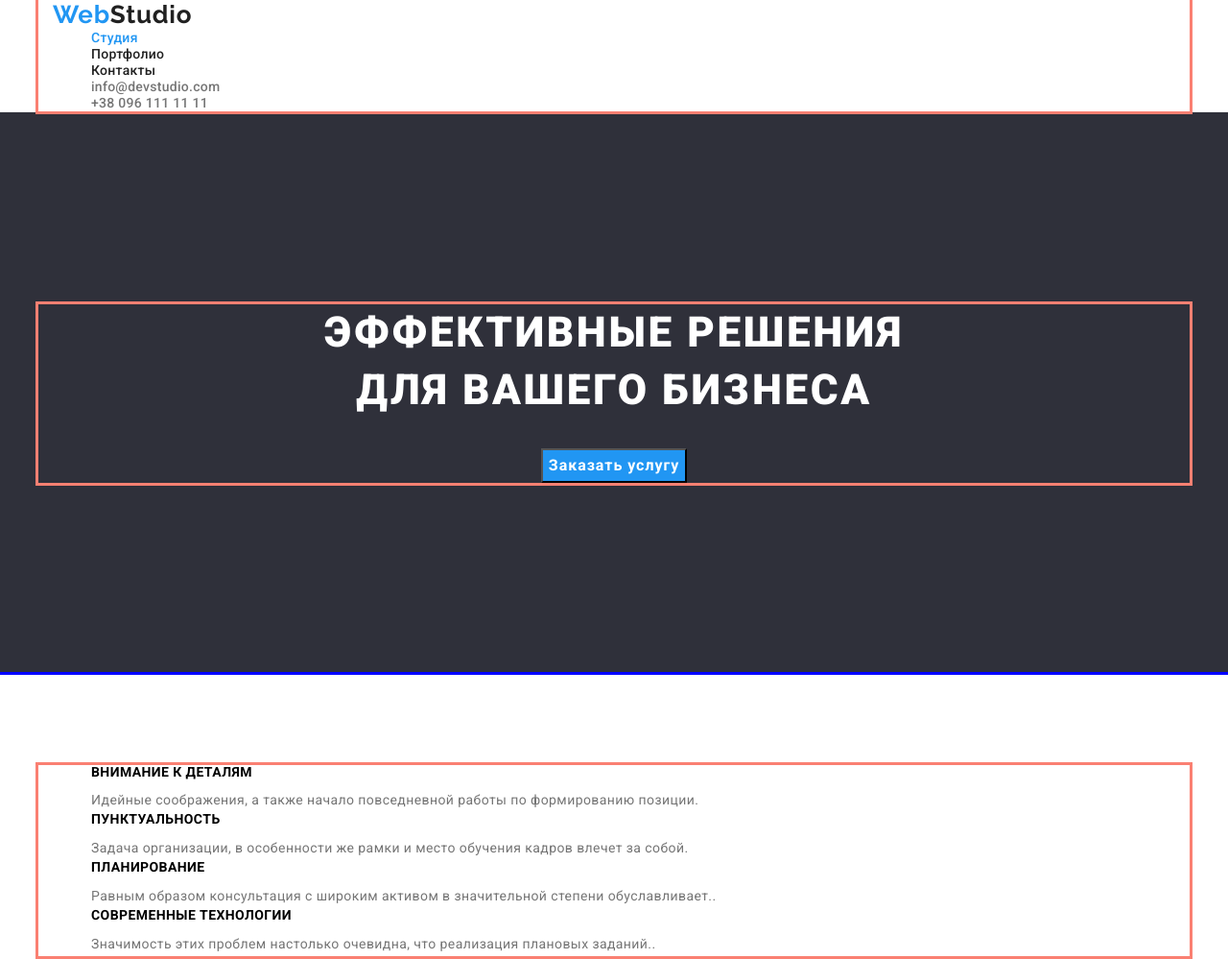
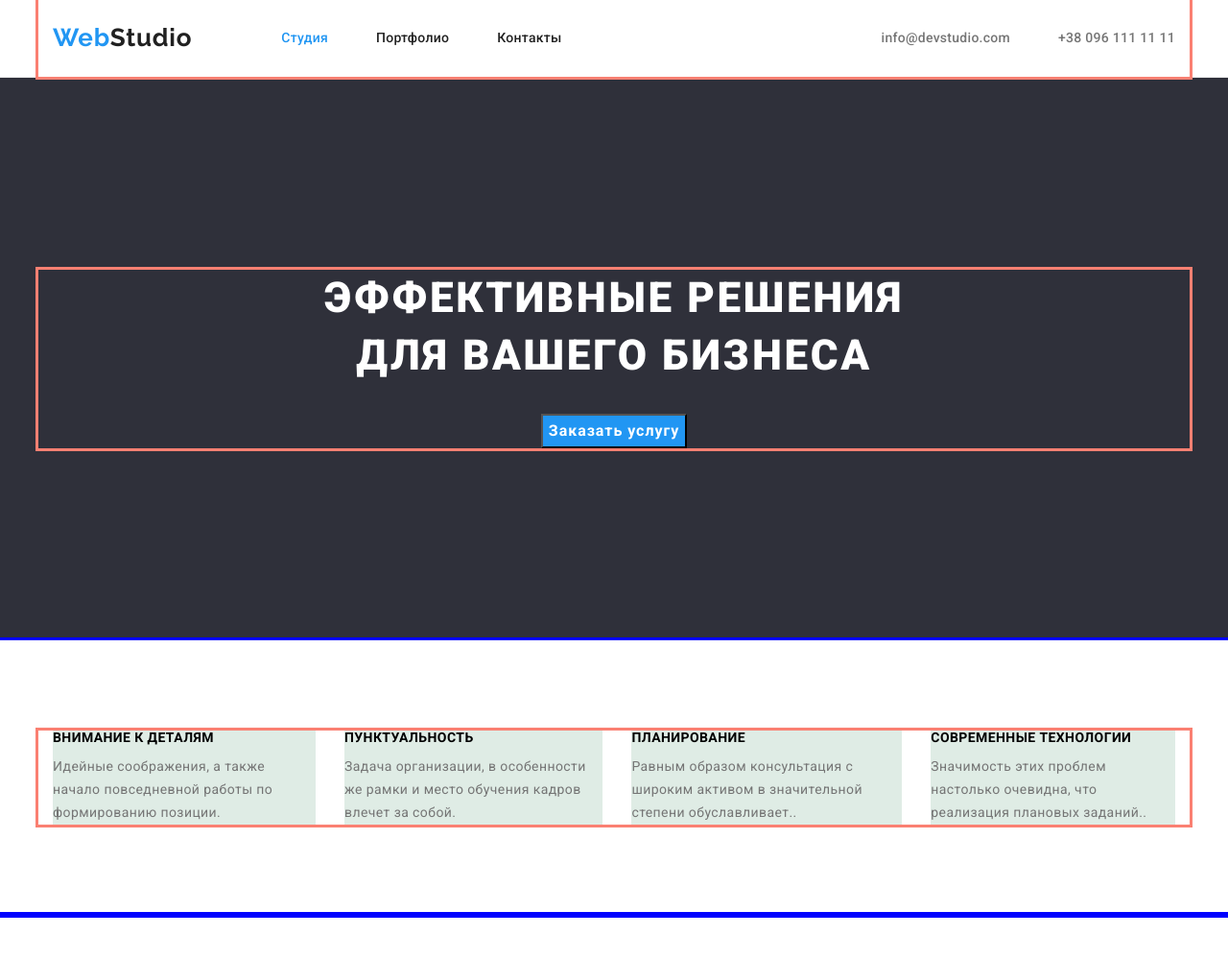
Before and after one commit to Volodymyr1974/goit-markup-hw-03, a plain HTML site: page index.html in a window 1280 px wide. Shown: the top 999 px of the page at 96% size. Drawn offline with nearby package versions, Linux system fonts and the light colour scheme.

Commit message:
формує хедер, герой, та дві секції , згідно макету

```diff
--- a/css/styles.css
+++ b/css/styles.css
@@ -85,6 +85,7 @@ body {
 }
 
 .logo {
+    display: block;
     color: var(--accent-color);
     font-family: Raleway, sans-serif;
     font-weight: 700;
@@ -98,8 +99,41 @@ body {
     color: var(--primary-text-color);
 }
 
+.page-header .logo {
+    padding-top: 24px;
+    padding-bottom: 25px;
+}
+
 
 /* Навигация сайта */
+
+.box {
+    display: flex;
+    align-items: center;
+}
+
+.header-nav {
+    display: flex;
+    align-items: center;
+}
+
+.site-nav {
+    display: flex;
+    padding-left: 0;
+    margin-left: 93px;
+}
+
+.site-nav .link,
+.contacts .link {
+    display: block;
+    padding-top: 32px;
+    padding-bottom: 32px;
+}
+
+.site-nav>.item:not(:last-child),
+.contacts>.item:not(:last-child) {
+    margin-right: 50px;
+}
 
 .site-nav .link {
     color: var(--primary-text-color);
@@ -120,6 +154,12 @@ body {
 
 
 /* Контакты сайта */
+
+.contacts {
+    display: flex;
+    padding-left: 0;
+    margin-left: auto;
+}
 
 .contacts .link {
     color: var(--secondary-text-color);
@@ -183,6 +223,24 @@ body {
 
 /* Главные секции сайта */
 
+.advantage .list {
+    display: flex;
+    padding-left: 0;
+}
+
+.advantage.list .item {
+    display: block;
+    background-color: rgb(223, 236, 229);
+}
+
+
+/* .advantage .list {
+    padding-left: 0; */
+
+.advantage.list .item:not(:last-child) {
+    margin-right: 30px;
+}
+
 .advantage-subject {
     font-size: 14px;
     line-height: 1.14;
@@ -206,6 +264,16 @@ body {
     line-height: 1.17;
     text-align: center;
     margin-bottom: 50px;
+}
+
+.works.list {
+    display: flex;
+    padding-left: 0;
+    justify-content: space-between;
+}
+
+.works-foto {
+    display: block;
 }
 
 .team {
@@ -281,7 +349,7 @@ body {
     padding: 0;
 }
 
-.list .item:not(:last-child) {
+.address-list>.item:not(:last-child) {
     margin-bottom: 9px;
 }
 
--- a/index.html
+++ b/index.html
@@ -18,21 +18,21 @@
 <body>
     <!--Шапка сайта-->
     <header class="page-header">
-        <div class="container">
-            <nav>
+        <div class="container box ">
+            <nav class="header-nav">
                 <a href="./index.html" class="logo">
                 Web<span class="end">Studio</span>
             </a>
                 <ul class="site-nav list">
-                    <li><a href="./index.html" class="link current">Студия</a> </li>
-                    <li><a href="./portfolio.html" class="link">Портфолио</a> </li>
-                    <li><a href="./index.html" class="link">Контакты</a> </li>
+                    <li class="item"><a href="./index.html" class="link current">Студия</a> </li>
+                    <li class="item"><a href="./portfolio.html" class="link">Портфолио</a> </li>
+                    <li class="item"><a href="./index.html" class="link">Контакты</a> </li>
                 </ul>
             </nav>
 
             <ul class="contacts list">
-                <li> <a href="mailto:info@devstudio.com" class="link">info@devstudio.com</a> </li>
-                <li> <a href="tel:+380961111111" class="link">+38 096 111 11 11</a> </li>
+                <li class="item"> <a href="mailto:info@devstudio.com" class="link">info@devstudio.com</a> </li>
+                <li class="item"> <a href="tel:+380961111111" class="link">+38 096 111 11 11</a> </li>
             </ul>
         </div>
     </header>
@@ -48,20 +48,20 @@
         <section class="advantage section">
             <div class="container">
                 <h2 class="advantage-title  visually-hidden">Преимущества</h2>
-                <ul class="list">
-                    <li>
+                <ul class="advantage list">
+                    <li class="item">
                         <h3 class="advantage-subject">Внимание к деталям</h3>
                         <p class="advantage-text">Идейные соображения, а также начало повседневной работы по формированию позиции.</p>
                     </li>
-                    <li>
+                    <li class="item">
                         <h3 class="advantage-subject">Пунктуальность</h3>
                         <p class="advantage-text">Задача организации, в особенности же рамки и место обучения кадров влечет за собой.</p>
                     </li>
-                    <li>
+                    <li class="item">
                         <h3 class="advantage-subject">Планирование</h3>
                         <p class="advantage-text">Равным образом консультация с широким активом в значительной степени обуславливает..</p>
                     </li>
-                    <li>
+                    <li class="item">
                         <h3 class="advantage-subject">Современные технологии</h3>
                         <p class="advantage-text">Значимость этих проблем настолько очевидна, что реализация плановых заданий..</p>
                     </li>
@@ -73,15 +73,15 @@
         <section class="works section">
             <div class="container">
                 <h2 class="works-title">Чем мы занимаемся</h2>
-                <ul class="list">
+                <ul class="works list">
                     <li>
-                        <img src="./images/tablet.jpg" alt="десктопные приложения" width="370">
+                        <img src="./images/tablet.jpg" class="works-foto" alt="десктопные приложения" width="370">
                     </li>
                     <li>
-                        <img src="./images/phone.jpg" alt="мобильные приложения" width="370">
+                        <img src="./images/phone.jpg" class="works-foto" alt="мобильные приложения" width="370">
                     </li>
                     <li>
-                        <img src="./images/design.jpg" alt="дизайн решения" width="370">
+                        <img src="./images/design.jpg" class="works-foto" alt="дизайн решения" width="370">
                     </li>
                 </ul>
             </div>
@@ -123,7 +123,7 @@
         </a>
             <address class="address">
           <p class="text"> Киев, пр-т Леси Украинки, 26</p>
-          <ul class="list">
+          <ul class="address-list list">
             <li class="item"> <a href="mailto:info@devstudio.com" class="link">info@devstudio.com</a> </li>
             <li class="item"> <a href="tel:+380961111111" class="link">+38 096 111 11 11</a> </li>
         </ul>
```
Also changed, not shown: portfolio.html (+11 -11 lines).
